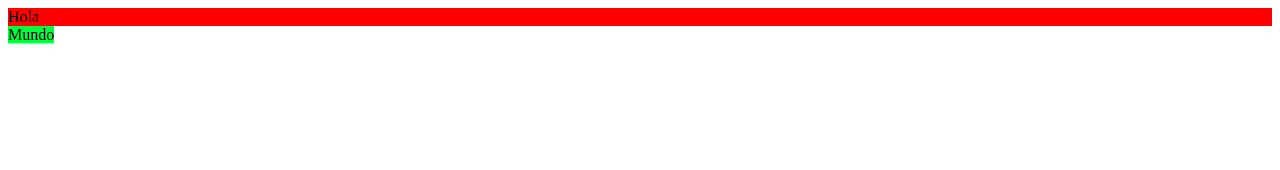
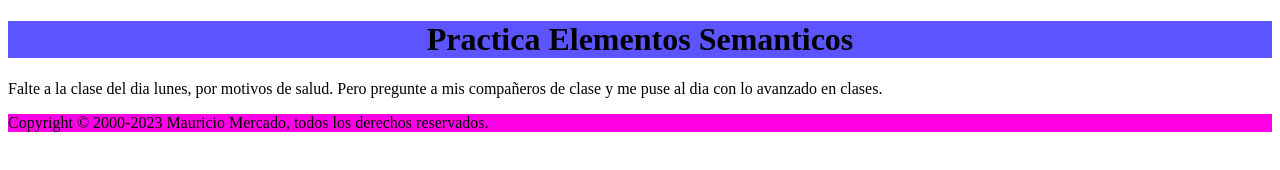
Before and after one commit to Mauricio099/Tec-web, a plain HTML site: page index.html in a window 1280 px wide. Drawn offline with Linux system fonts and the light colour scheme.

Commit message:
se modifico el index

```diff
--- a/index.html
+++ b/index.html
@@ -6,11 +6,17 @@
     <title>Practica 28_8_2023</title>
 </head>
 <body>
-    <div style="background-color: rgb(255, 0, 0);">
-        Hola
-    </div>
-    <span style="background-color: rgb(0, 255, 60);">
-        Mundo
-    </span>
+    <header style="background-color: rgba(13, 0, 255, 0.67);">
+        <center><h1><b>Practica Elementos Semanticos</b></h1></center>
+    </header>
+    <main>
+        <p>Falte a la clase del dia lunes, por motivos de salud.
+            Pero pregunte a mis compañeros de clase y me puse al dia
+            con lo avanzado en clases.
+        </p>
+    </main>
+    <footer style="background-color: rgb(255, 0, 230);">
+        <p>Copyright &copy; 2000-2023 Mauricio Mercado, todos los derechos reservados.</p>
+    </footer>
 </body>
 </html>
```
